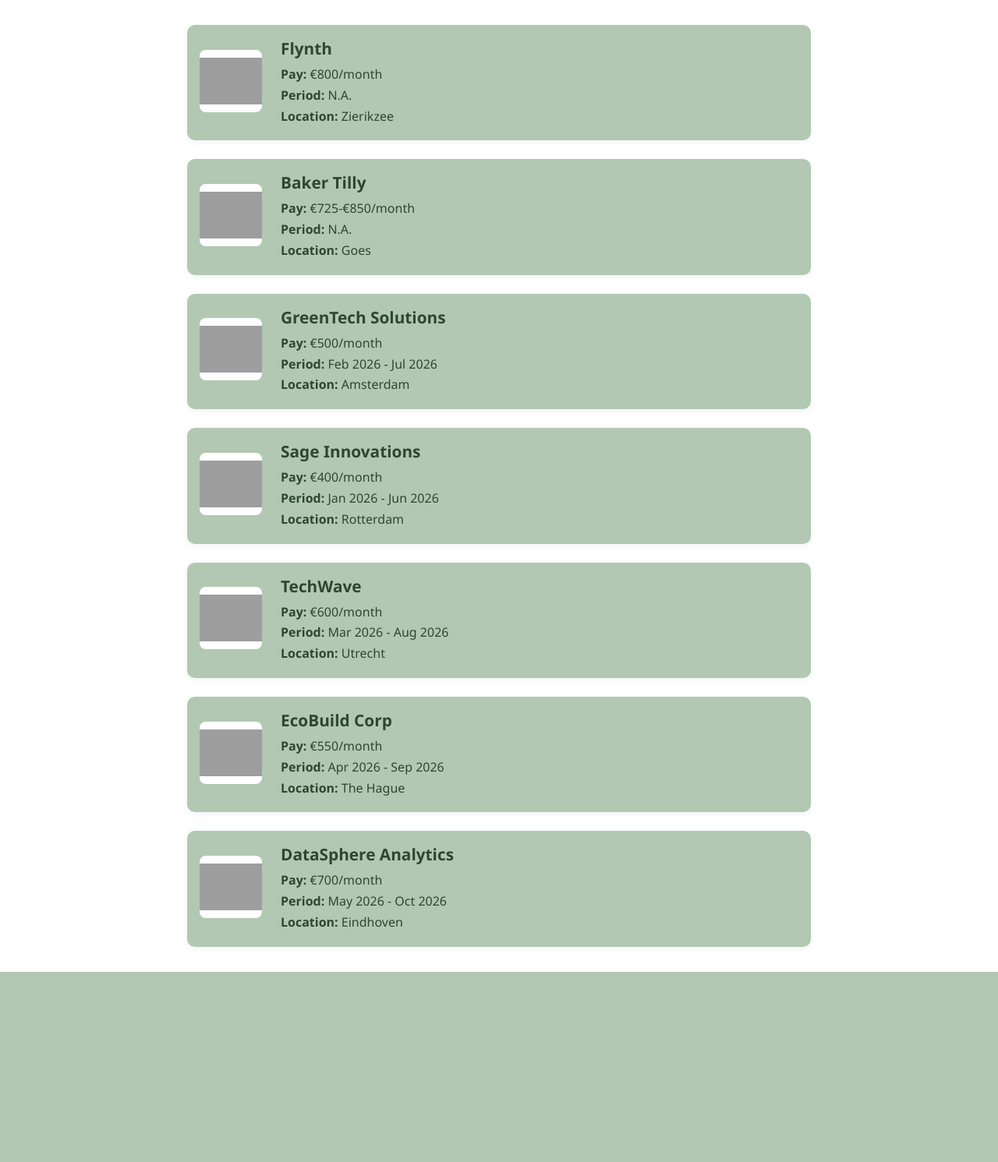
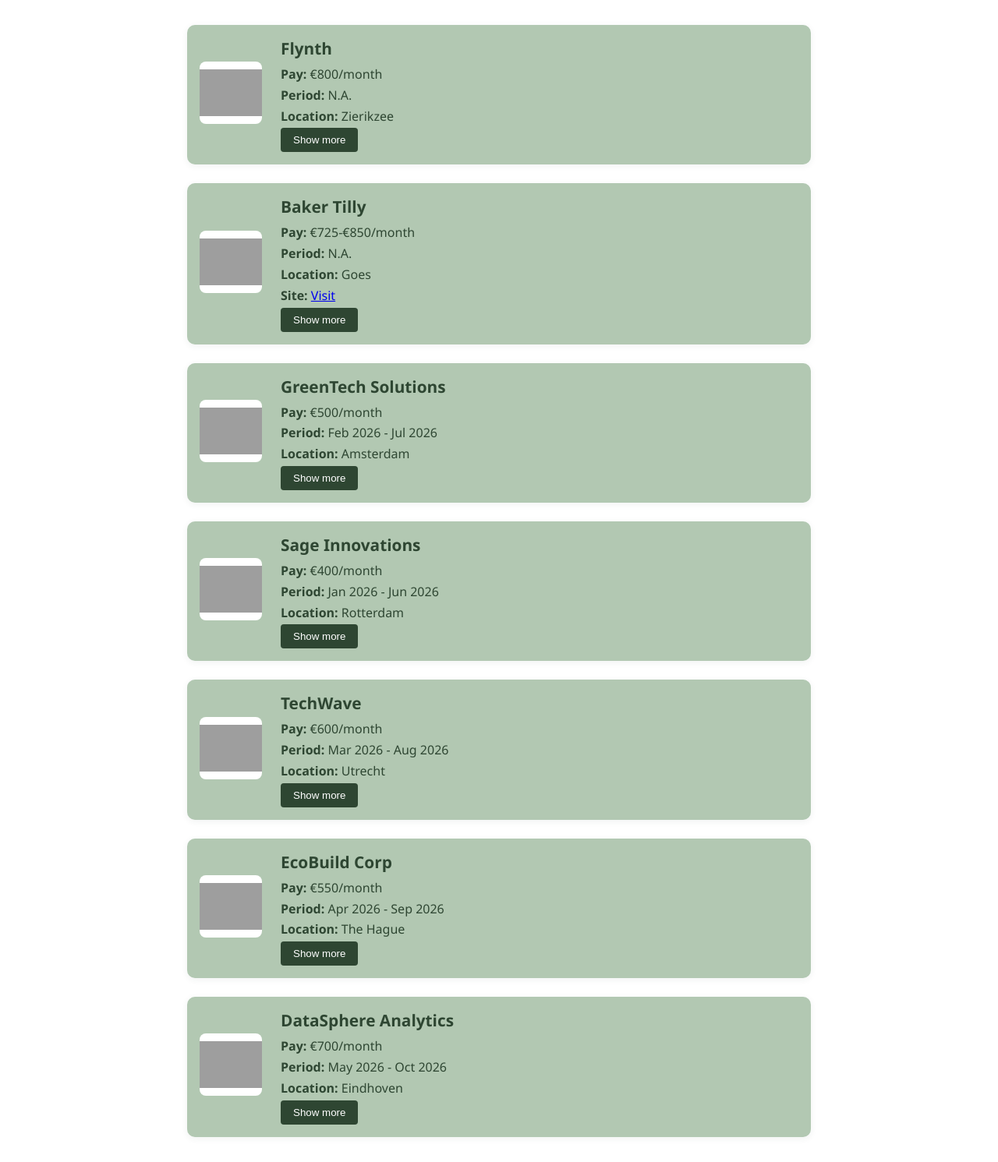
Before and after one commit to JuulDekker/stagesite, a Flask app: page / in a window 1280 px wide. Shown: the part 140-1631 px from the top of the page at 78% size. Before the commit the page ends 1387 px from the top, so only its background shows below. Run offline with Flask 3, Linux system fonts and the light colour scheme; grey boxes are pictures that could not be loaded.

Commit message:
Fix index.html: clean up and show all companies

```diff
--- a/templates/index.html
+++ b/templates/index.html
@@ -27,7 +27,20 @@
                             <li><strong>Pay:</strong> {{ company.pay }}</li>
                             <li><strong>Period:</strong> {{ company.period }}</li>
                             <li><strong>Location:</strong> {{ company.location }}</li>
+                            {% if company.site %}
+                                <li><strong>Site:</strong> <a href="{{ company.site }}" target="_blank">Visit</a></li>
+                            {% endif %}
                         </ul>
+                        <button class="show-more-btn" onclick="toggleMore(this)">Show more</button>
+                        <div class="more-info" style="display:none;">
+                            {% if company.type %}
+                                <p><strong>Type:</strong> {{ company.type }}</p>
+                            {% endif %}
+                            {% if company.department %}
+                                <p><strong>Department:</strong> {{ company.department }}</p>
+                            {% endif %}
+                            <!-- Add more fields as needed -->
+                        </div>
                     </div>
                 </div>
             {% endfor %}
@@ -35,5 +48,17 @@
             <p>No companies found.</p>
         {% endif %}
     </main>
+    <script>
+    function toggleMore(btn) {
+        const moreInfo = btn.nextElementSibling;
+        if (moreInfo.style.display === "none") {
+            moreInfo.style.display = "block";
+            btn.textContent = "Show less";
+        } else {
+            moreInfo.style.display = "none";
+            btn.textContent = "Show more";
+        }
+    }
+    </script>
 </body>
 </html>
```
